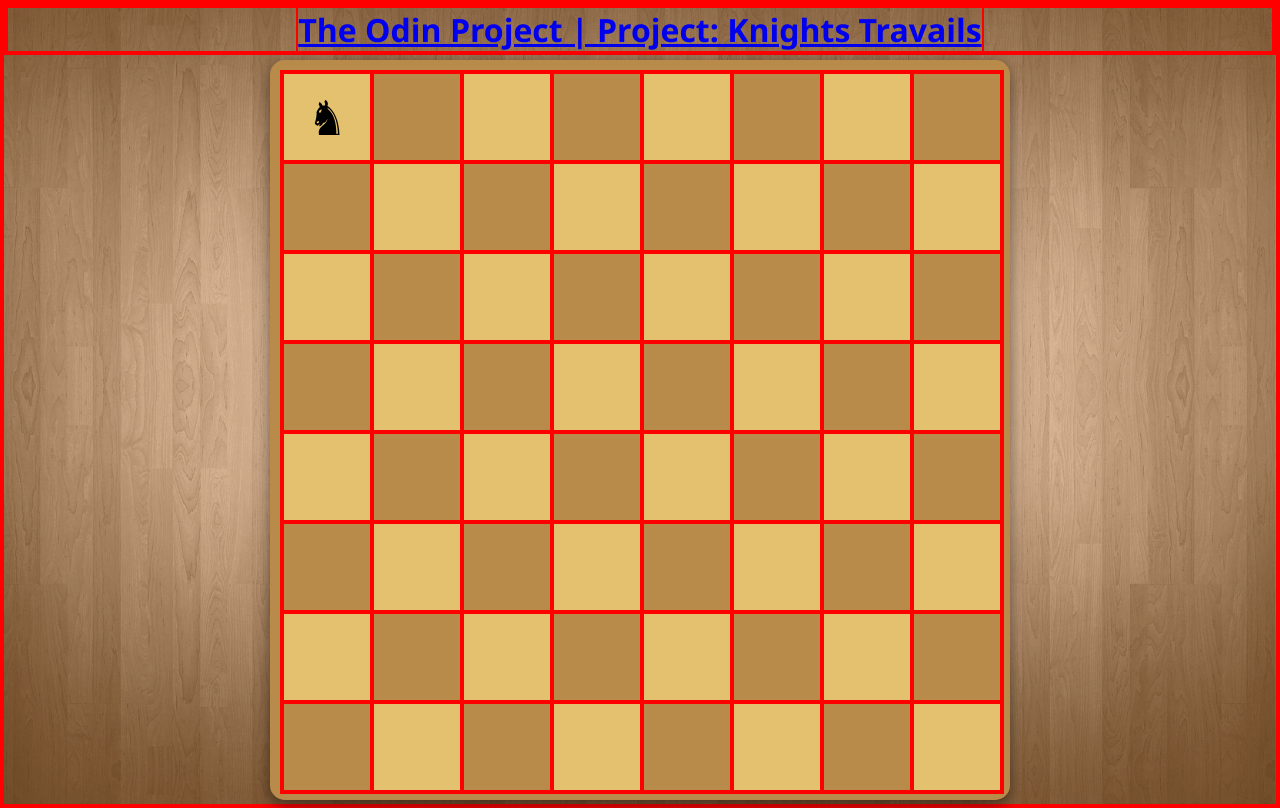
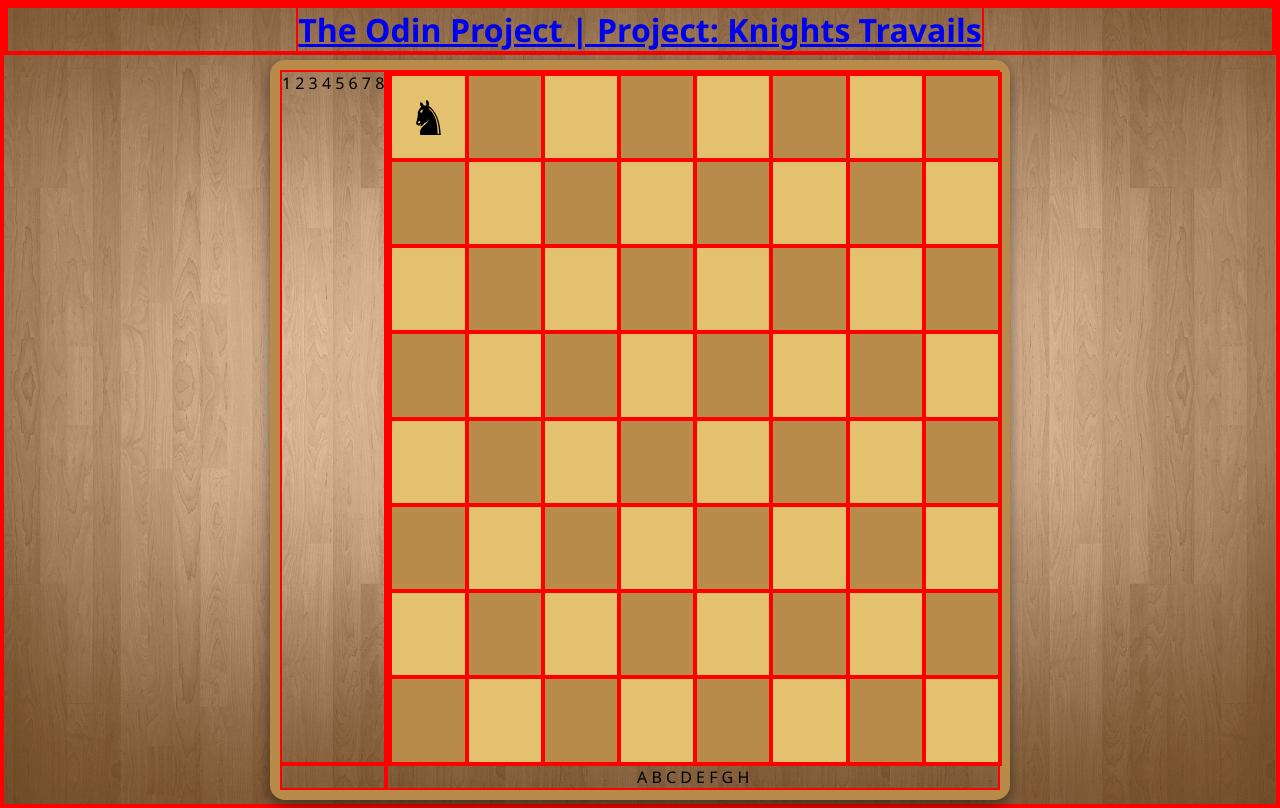
Before and after one commit to CyprianESPI/odin-knights-travails, a website built with webpack: page src/index.html in a window 1280 px wide. Built offline with nearby package versions, Linux system fonts and the light colour scheme.

Commit message:
Wip: add num/letters to board

```diff
--- a/src/index.html
+++ b/src/index.html
@@ -12,8 +12,14 @@
         <h1><a href="https://www.theodinproject.com/lessons/javascript-knights-travails">The Odin Project |
                 Project: Knights Travails</a></h1>
     </header>
-    <main>
-    </main>
+    <div id="chessboard">
+        <span>1 2 3 4 5 6 7 8</span>
+        <main>
+        </main>
+        <div></div>
+        <span>A B C D E F G H</span>
+    </div>
+
 </body>
 
 </html>
--- a/src/styles.css
+++ b/src/styles.css
@@ -21,7 +21,10 @@ body {
     text-align: center;
 }
 
-main {
+#chessboard {
+    display: grid;
+    grid-template-rows: 1fr auto;
+    grid-template-columns: auto 1fr;
     margin: auto;
     aspect-ratio: 1;
     height: min(90vh, 90vw);
```
